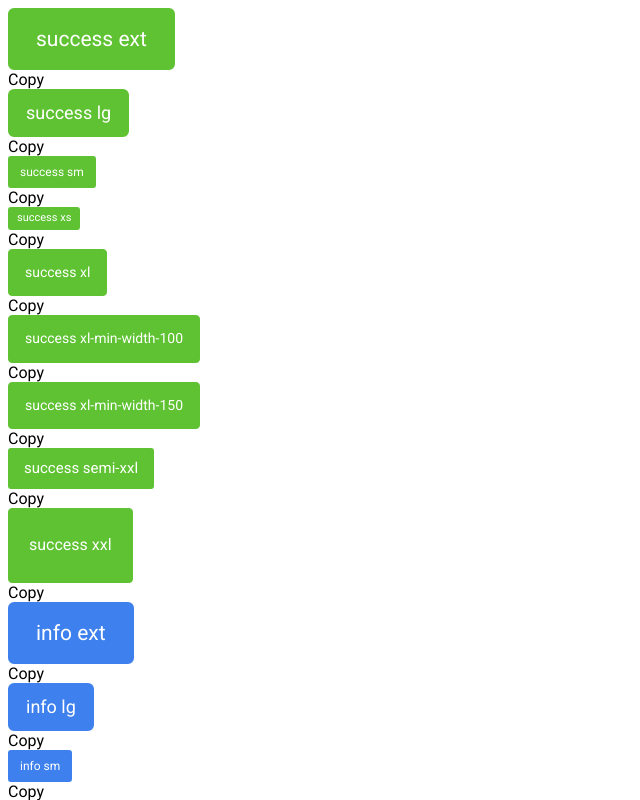
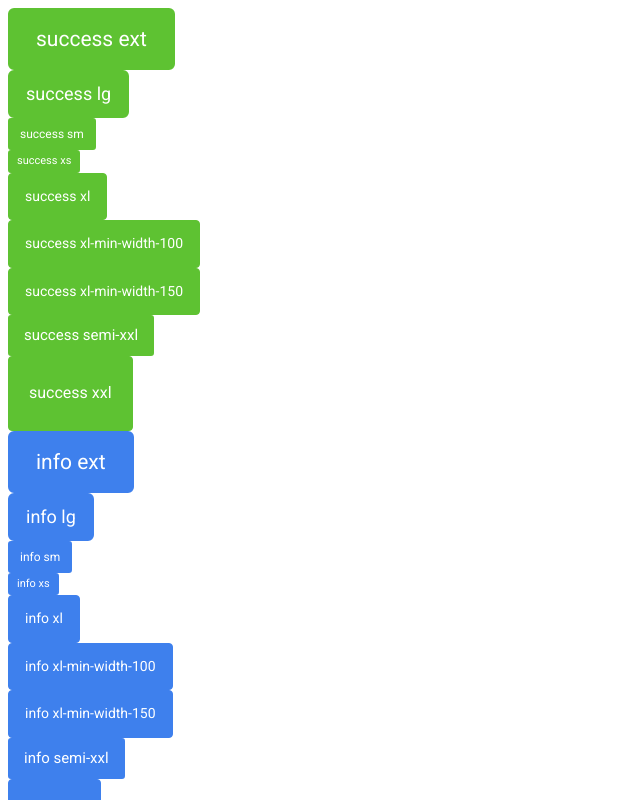
Before and after one commit to anna7461/learning-area, an Angular app: page / in a window 1280 px wide. Shown: the top 800 px of the page, without its empty margins (0-640 px from the left). Built offline with nearby package versions, Linux system fonts and the light colour scheme.

Commit message:
2 files modified

```diff
--- a/src/app/app.component.html
+++ b/src/app/app.component.html
@@ -1,31 +1,17 @@
-<ng-container *ngFor="let type of types; let i = index">
-  <ng-container *ngFor="let size of sizes; let i = index">
-    <div>
+<div>
+  <ng-container *ngFor="let type of types; let i = index">
+    <ng-container *ngFor="let size of sizes; let i = index">
       <app-button
         id="buttonElement{{ i }}"
         label="{{ type }} {{ size }}"
         type="{{ type }}"
         size="{{ size }}"
+        (click)="copyText(type, size)"
       ></app-button>
-    </div>
-    <div
-      (click)="copyText(type, size)"
-      id="copyHandler_{{ 'buttonElement{{ i }}' }}"
-      class="copy"
-    >
-      Copy
-    </div>
-    <div
-      *ngIf="showFallback"
-      class="fallback-success"
-      id="fallbackMessage_{{ 'buttonElement{{ i }}' }}"
-    >
-      Copied
-    </div>
+    </ng-container>
   </ng-container>
-</ng-container>
-
-<!-- <ng-container *ngFor="let type of types; let i = index">
+</div>
+<ng-container *ngFor="let type of types; let i = index">
   <ng-container *ngFor="let size of sizes; let i = index">
     <app-button
       #buttonElement
@@ -33,9 +19,7 @@
       type="{{ type }}"
       size="{{ size }}"
       outline
+      (click)="copyText(type, size, true)"
     ></app-button>
-
-    <div (click)="copyText(type, size, true)" class="copy">Copy</div>
-    <div *ngIf="fallback" class="fallback-success">Copied</div>
   </ng-container>
-</ng-container> -->
+</ng-container>
--- a/src/app/app.component.ts
+++ b/src/app/app.component.ts
@@ -10,6 +10,7 @@ export class AppComponent {
   name = 'Angular ' + VERSION.major;
 
   public showFallback: any;
+  public handleMessage: string = 'copy';
 
   // @ViewChild('buttonElement', { static: false }) anna;
 
@@ -51,16 +52,23 @@ export class AppComponent {
   // }
   // public showFallback(message: string, type: string) {}
 
-  public copyText(size: string, type: string, outline = false): void {
+  // public copyText(size: string, type: string, outline = false): void {
+  //   let x = `<app-button`;
+
+  //   if (size) x += ` size="${size}"`;
+  //   if (type) x += ` type="${type}"`;
+  //   if (outline) x += ` outline`;
+  //   x += `></app-button>`;
+  //   navigator.clipboard.writeText(x);
+  //   this.showFallback = true;
+  // }
+
+  public copyText(type: string, size: string, outline = false) {
     let x = `<app-button`;
-
     if (size) x += ` size="${size}"`;
     if (type) x += ` type="${type}"`;
     if (outline) x += ` outline`;
-    x += `></app-button>`;
+    x += ` label="Button"></app-button>`;
     navigator.clipboard.writeText(x);
-    this.showFallback = true;
   }
 }
-// <button class="mbz-btn mbz-btn-success"><span class="mbz-icon">i</span><span class="asd">Success</span></button>
-//<app-button size="success" type="ext"></app-button><app-button size="success" type="lg"></app-button><app-button size="info" type="ext"></app-button><app-button size="warning" type="xl"></app-button>
```
